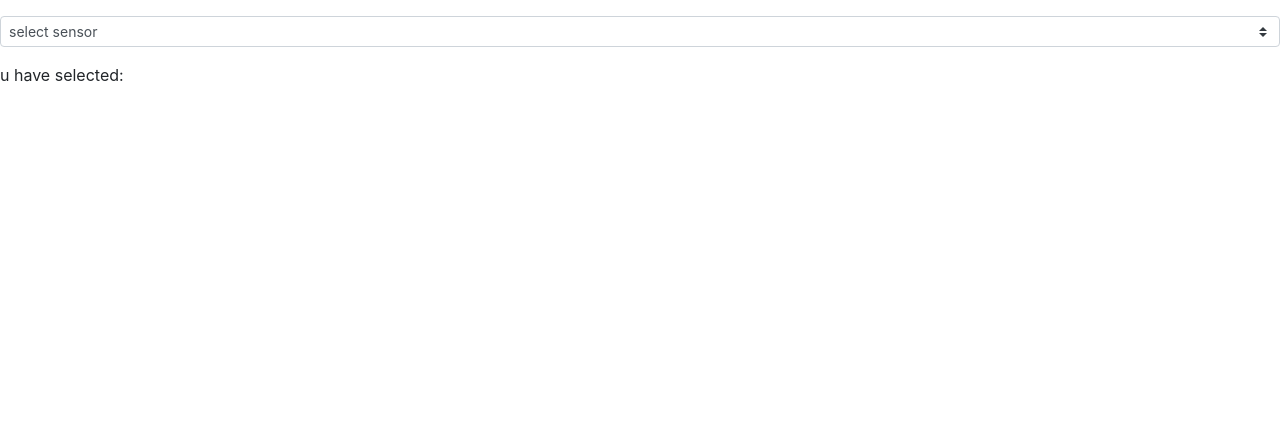
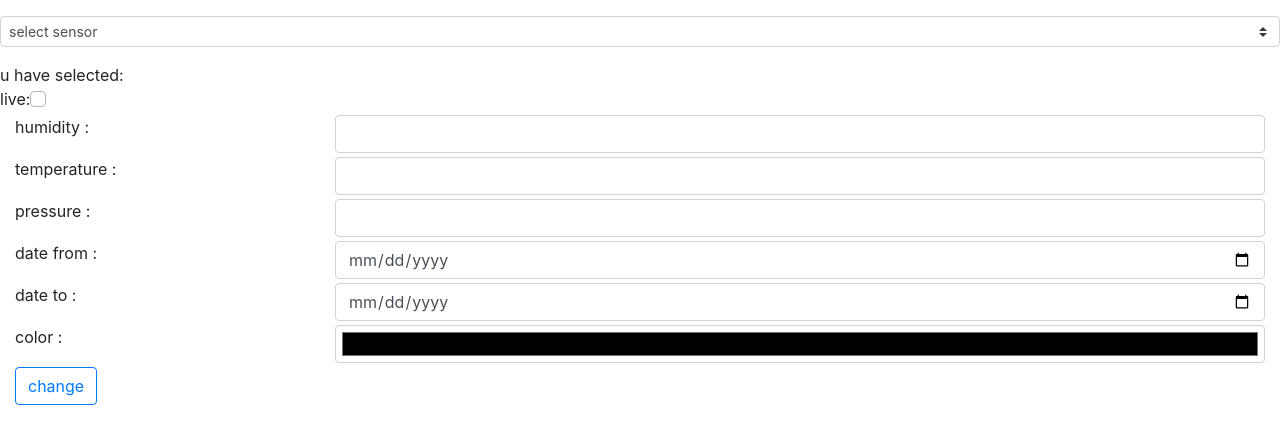
Before and after one commit to JonathanGOB/api-bme, a Vue app in the folder __vue__/: page / in a window 1280 px wide. Shown: the top 444 px of the page. Built offline with nearby package versions, Linux system fonts and the light colour scheme; no server answers.

Commit message:
settings added

```diff
--- a/__vue__/src/components/GraphMenu.vue
+++ b/__vue__/src/components/GraphMenu.vue
@@ -1,15 +1,17 @@
 <template>
     <div>
-        <Graph/>
+        <Graph md="1"/>
+        <Settings sm = "2"></Settings>
     </div>
 </template>
 
 <script>
     import Graph from "./Graph";
     import axios from "axios";
+    import Settings from "./Settings";
     export default {
         name: "GraphMenu",
-        components: {Graph},
+        components: {Settings, Graph},
         data(){
             return {
                 sensor: []
--- /dev/null
+++ b/__vue__/src/components/Settings.vue
@@ -0,0 +1,39 @@
+<template>
+    <div>
+        <b-container fluid>
+            <b-row>live: <b-form-checkbox value="live"></b-form-checkbox></b-row>
+            <b-row class="my-1" v-for="input in inputs" :key="input.key">
+                <b-col sm="3">
+                    <label :for="`type-${input.type}`">{{input.text}} <code></code>:</label>
+                </b-col>
+                <b-col sm="9">
+                    <b-form-input :id="`type-${input.type}`" :type="input.type"></b-form-input>
+                </b-col>
+            </b-row>
+            <b-button variant="outline-primary">change</b-button>
+        </b-container>
+
+    </div>
+</template>
+
+<script>
+    export default {
+        name: "Settings",
+        data() {
+            return {
+                inputs:[
+                    {text: 'humidity', type: 'text', key: '1'},
+                    {text: 'temperature', type: 'text', key: '2'},
+                    {text: 'pressure', type: 'text', key: '3'},
+                    {text: 'date from', type: 'date', key: '4'},
+                    {text: 'date to', type: 'date', key: '5'},
+                    {text: 'color', type: 'color', key: '6'}
+                ]
+            }
+        }
+    }
+</script>
+
+<style scoped>
+
+</style>
```
Also changed, not shown: 1 other file (tests, documents, lock files or other folders).
